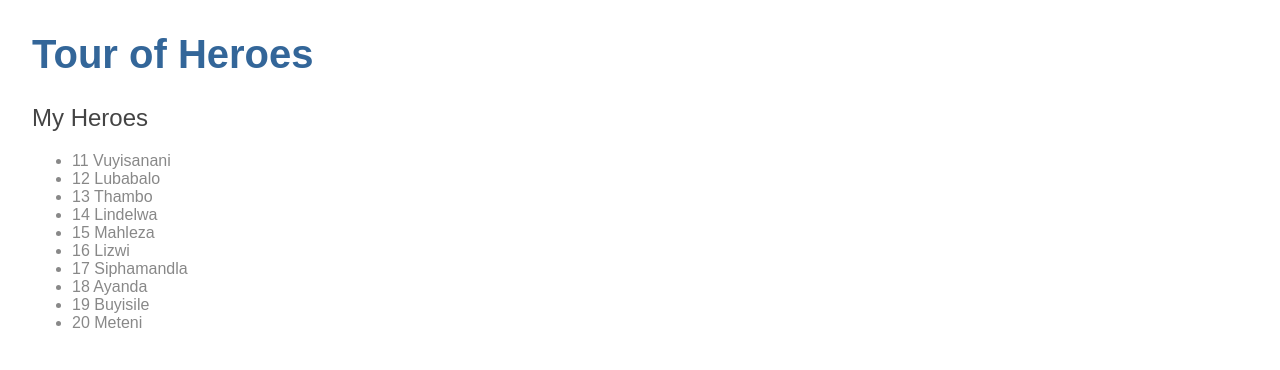
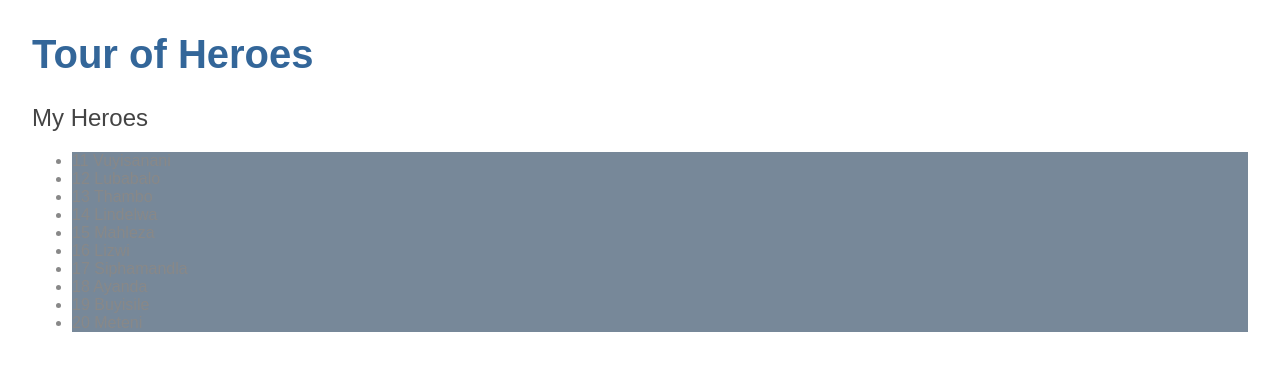
Before and after one commit to Vuyisanani/TourOfHeroes, an Angular app in the folder tour-of-heroes/: page / in a window 1280 px wide. Shown: the top 370 px of the page. Built offline with nearby package versions, Linux system fonts and the light colour scheme.

Commit message:
Add styling to Hero component

```diff
--- a/tour-of-heroes/src/app/heroes/heroes.component.css
+++ b/tour-of-heroes/src/app/heroes/heroes.component.css
@@ -0,0 +1,4 @@
+li{
+
+    background-color: lightslategray;
+}
```
